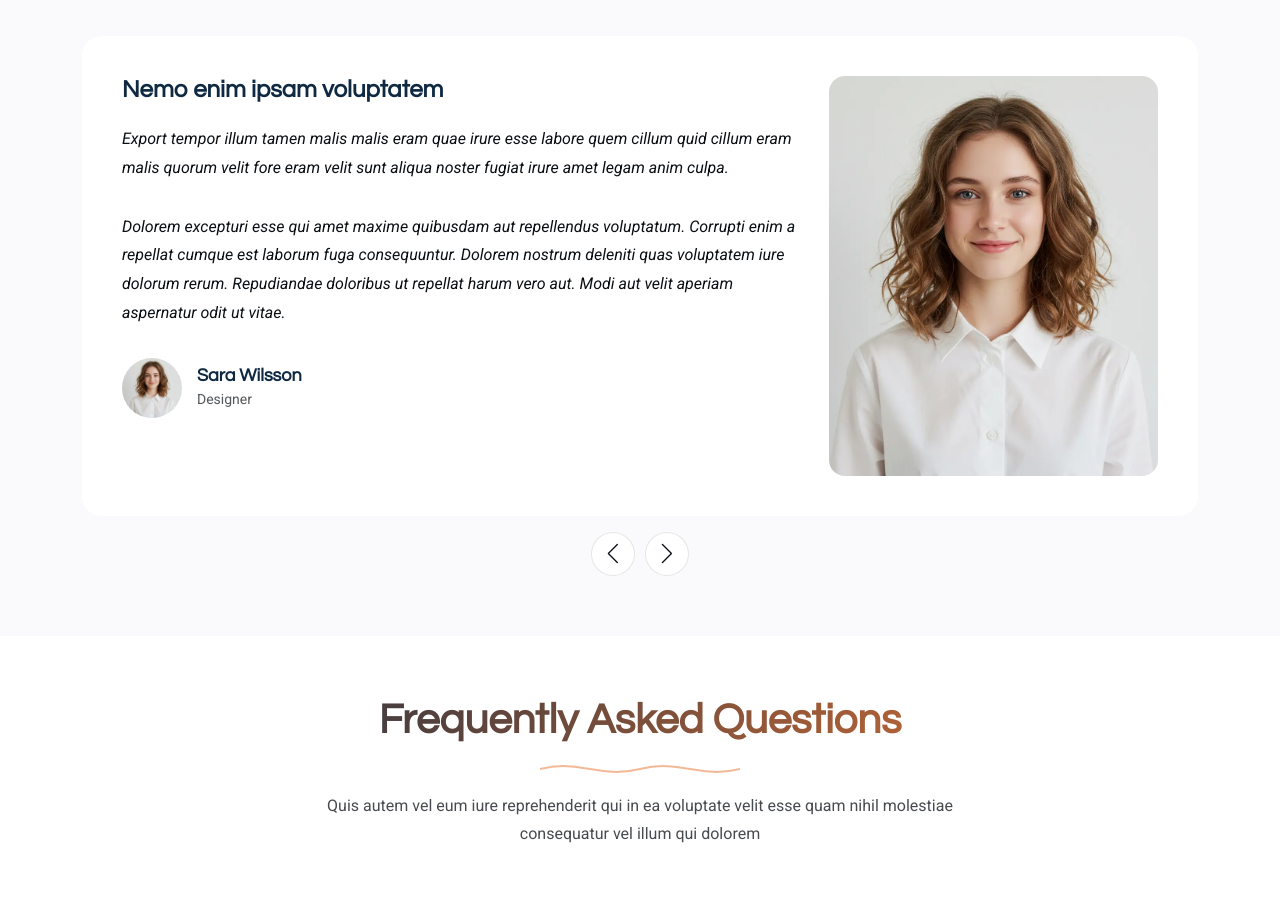
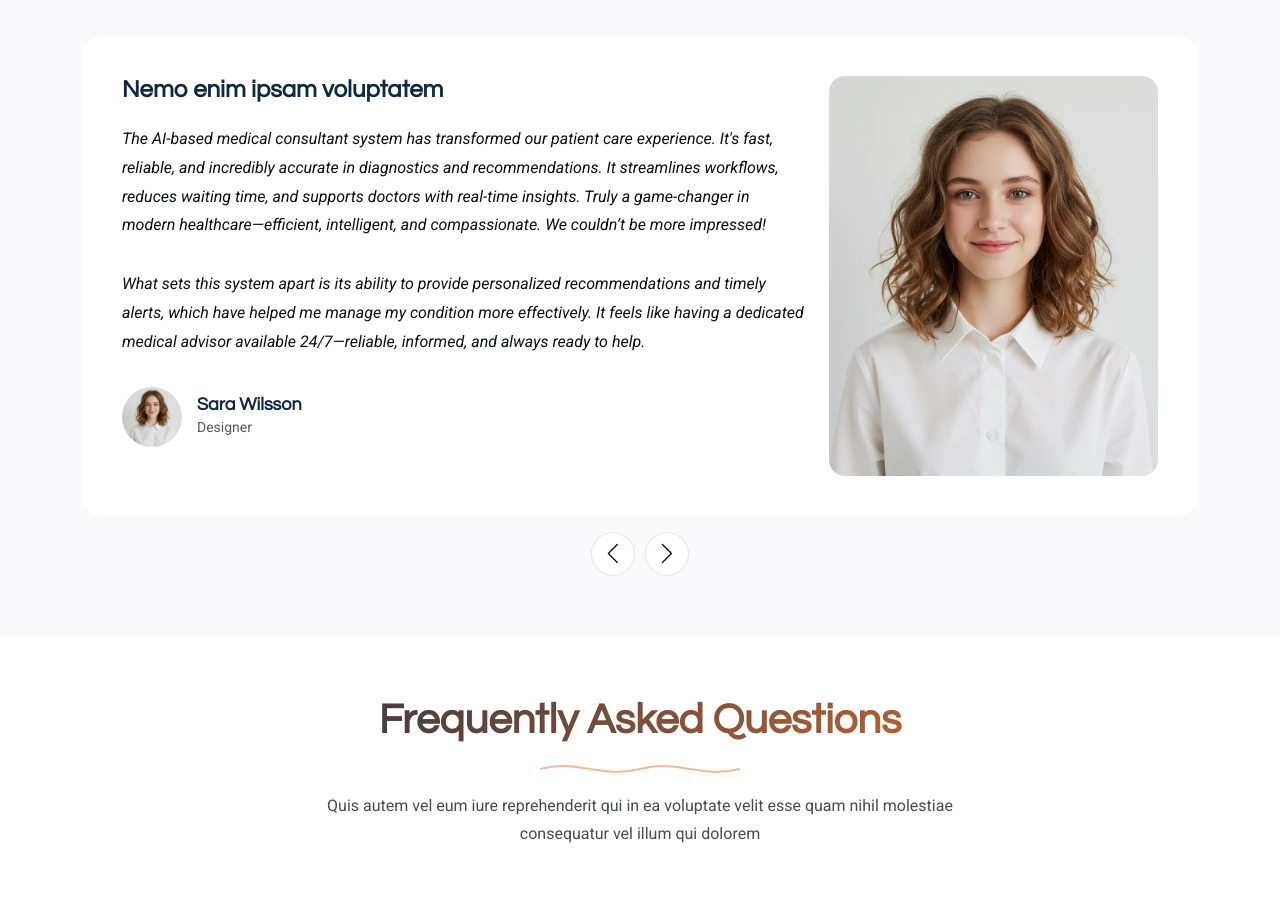
Before and after one commit to MainakVerse/Cardiac, a plain HTML site: page index.html in a window 1280 px wide. Shown: the part 3080-3986 px from the top of the page. Drawn offline with Linux system fonts and the light colour scheme.

Commit message:
Update index.html

```diff
--- a/index.html
+++ b/index.html
@@ -375,10 +375,10 @@
                   <div class="col-lg-8">
                     <h2>Nemo enim ipsam voluptatem</h2>
                     <p>
-                      Export tempor illum tamen malis malis eram quae irure esse labore quem cillum quid cillum eram malis quorum velit fore eram velit sunt aliqua noster fugiat irure amet legam anim culpa.
+                      The AI-based medical consultant system has transformed our patient care experience. It's fast, reliable, and incredibly accurate in diagnostics and recommendations. It streamlines workflows, reduces waiting time, and supports doctors with real-time insights. Truly a game-changer in modern healthcare—efficient, intelligent, and compassionate. We couldn’t be more impressed!
                     </p>
                     <p>
-                      Dolorem excepturi esse qui amet maxime quibusdam aut repellendus voluptatum. Corrupti enim a repellat cumque est laborum fuga consequuntur. Dolorem nostrum deleniti quas voluptatem iure dolorum rerum. Repudiandae doloribus ut repellat harum vero aut. Modi aut velit aperiam aspernatur odit ut vitae.
+                      What sets this system apart is its ability to provide personalized recommendations and timely alerts, which have helped me manage my condition more effectively. It feels like having a dedicated medical advisor available 24/7—reliable, informed, and always ready to help.
                     </p>
                     <div class="profile d-flex align-items-center">
                       <img src="assets/img/person/person-f-8.webp" class="profile-img" alt="">
```
